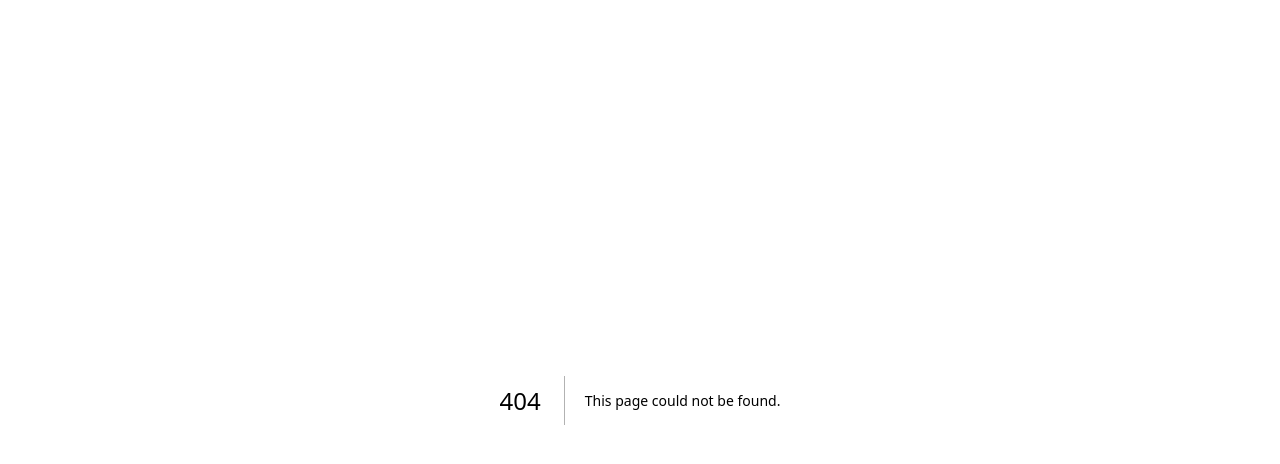
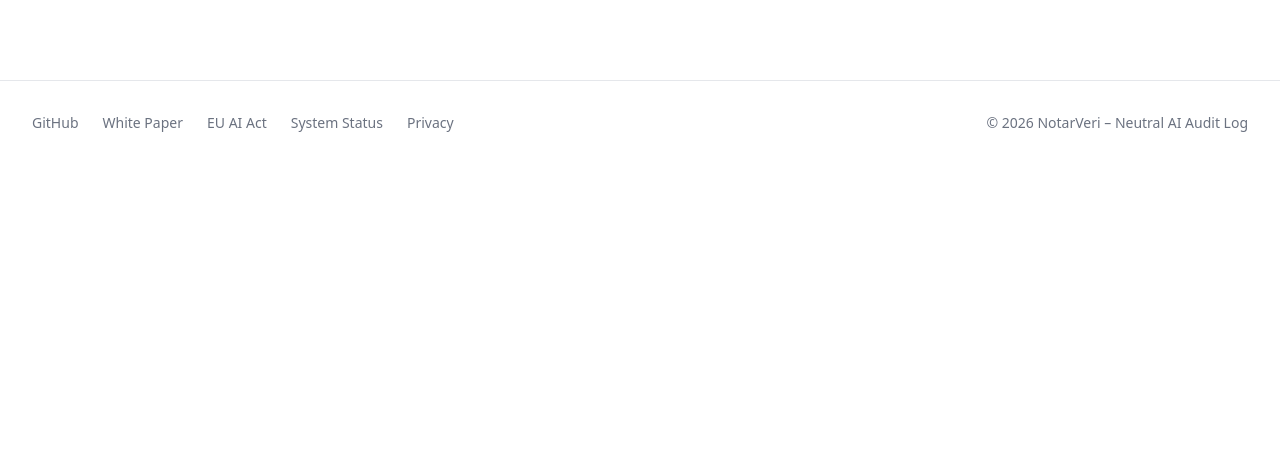
Before and after one commit to Notarveri/notarveri, a Next.js app: page /components/Footer in a window 1280 px wide. Before the commit this address had no page. Shown: the top 464 px of the page. Built offline with nearby package versions, Linux system fonts and the light colour scheme.

Commit message:
Create Footer.js

```diff
--- /dev/null
+++ b/pages/components/Footer.js
@@ -0,0 +1,20 @@
+export default function Footer() {
+  return (
+    <footer className="border-t border-gray-200 dark:border-gray-800 mt-20 py-8">
+      <div className="max-w-7xl mx-auto px-4 sm:px-6 lg:px-8">
+        <div className="flex flex-col md:flex-row justify-between items-center text-sm text-gray-500 dark:text-gray-400">
+          <div className="flex space-x-6">
+            <a href="https://github.com/notarveri/notarveri" target="_blank">GitHub</a>
+            <a href="/whitepaper.pdf">White Paper</a>
+            <a href="/eu-ai-act">EU AI Act</a>
+            <a href="/status">System Status</a>
+            <a href="/privacy">Privacy</a>
+          </div>
+          <div className="mt-4 md:mt-0">
+            © {new Date().getFullYear()} NotarVeri – Neutral AI Audit Log
+          </div>
+        </div>
+      </div>
+    </footer>
+  );
+}
```
